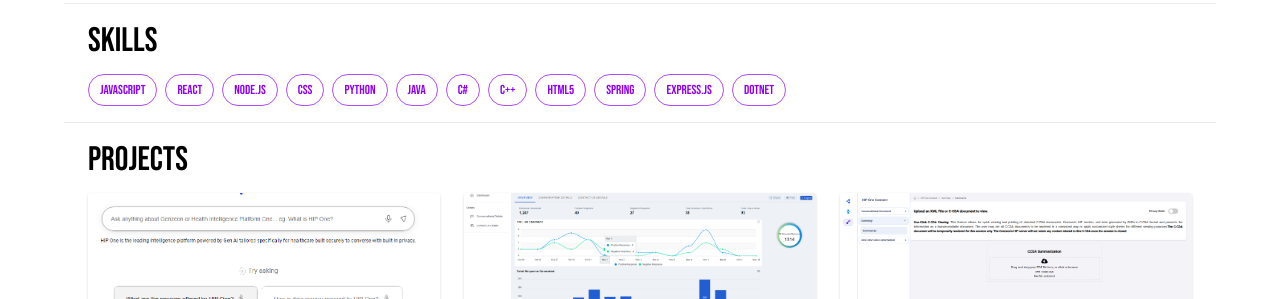
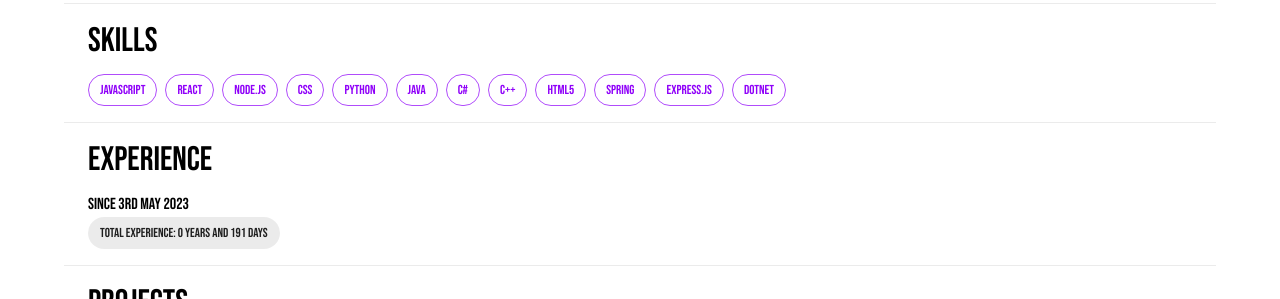
Before and after one commit to Kshitiz-Lall/my-portfolio, a React (Create React App) app: page / in a window 1280 px wide. Shown: the part 1300-1599 px from the top of the page. Built offline with nearby package versions, Linux system fonts and the light colour scheme.

Commit message:
added Experience

```diff
--- a/package.json
+++ b/package.json
@@ -11,9 +11,11 @@
     "@testing-library/jest-dom": "^5.17.0",
     "@testing-library/react": "^13.4.0",
     "@testing-library/user-event": "^13.5.0",
+    "chart.js": "^4.4.0",
     "firebase": "^10.6.0",
     "framer-motion": "^10.16.4",
     "react": "^18.2.0",
+    "react-chartjs-2": "^5.2.0",
     "react-dom": "^18.2.0",
     "react-particles": "^2.12.2",
     "react-scripts": "5.0.1",
--- /dev/null
+++ b/src/Components/Experience/index.js
@@ -0,0 +1,35 @@
+import { Chip, Container, Typography } from "@mui/material";
+import * as React from "react";
+
+const Experience = () => {
+  const startDate = new Date("2023-05-03T11:00:00");
+  const currentDate = new Date();
+  const experienceInMilliseconds = currentDate - startDate;
+  const experienceInDays = Math.floor(
+    experienceInMilliseconds / (1000 * 60 * 60 * 24)
+  );
+  const experienceInYears = Math.floor(experienceInDays / 365);
+  const remainingDays = experienceInDays % 365;
+
+  return (
+    <Container
+      sx={{
+        mt: 2,
+        mb: 2,
+      }}
+    >
+      <Typography variant="h4" gutterBottom>
+        Experience
+      </Typography>
+      <Typography variant="body1"> Since 3rd May 2023</Typography>
+      <Chip
+        variant="body1"
+        label={`Total Experience: ${experienceInYears} years ${
+          remainingDays > 0 ? `and ${remainingDays} days` : ""
+        }`}
+      />
+    </Container>
+  );
+};
+
+export default Experience;
--- a/src/Master/index.js
+++ b/src/Master/index.js
@@ -6,6 +6,7 @@ import Introduction from "../Components/Introduction";
 import Project from "../Components/Project";
 import Skills from "../Components/Skill";
 import MyTimeline from "../Components/Timeline";
+import Experience from "../Components/Experience";
 
 const Master = () => {
   return (
@@ -15,6 +16,8 @@ const Master = () => {
       <MyTimeline />
       <Divider light />
       <Skills />
+      <Divider light />
+      <Experience />
       <Divider light />
       <Project />
       <Divider light />
```
Also changed, not shown: 1 other file (tests, documents, lock files or other folders).
